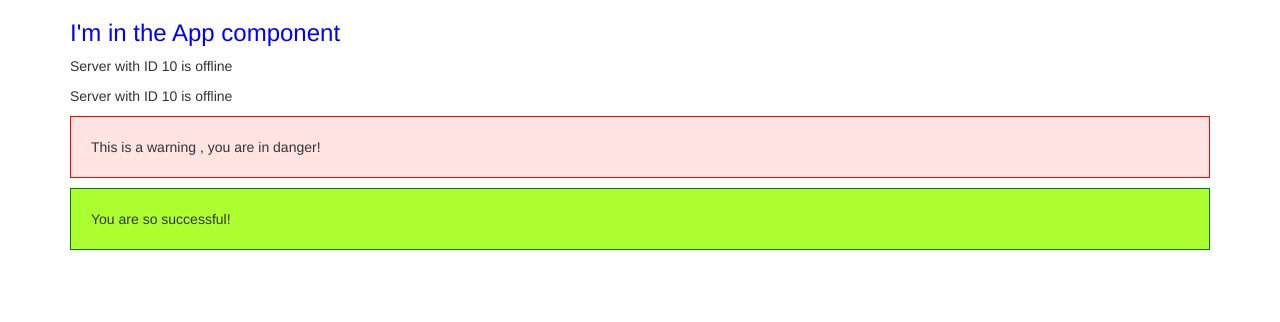
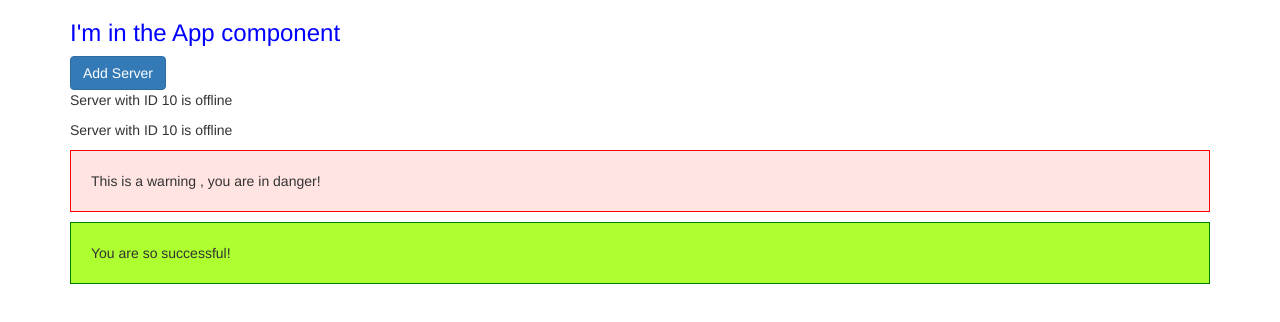
Before and after one commit to ZeroToHero-StepByStep/Angular2, an Angular app: page / in a window 1280 px wide. Shown: the top 322 px of the page. Built offline with nearby package versions, Linux system fonts and the light colour scheme.

Commit message:
24. Property binding

```diff
--- a/src/app/servers/servers.component.html
+++ b/src/app/servers/servers.component.html
@@ -1,4 +1,4 @@
 
-
+<button class="btn btn-primary" [disabled]="!allowNewServer">Add Server</button>
 <app-server></app-server>
 <app-server></app-server>
--- a/src/app/servers/servers.component.ts
+++ b/src/app/servers/servers.component.ts
@@ -3,13 +3,18 @@
 @Component({
   // selector: '[app-servers]',
   selector: '.app-servers',
-  template: '<app-server></app-server><app-server></app-server>',
+  // template: '<app-server></app-server><app-server></app-server>',
+  templateUrl: './servers.component.html',
   styleUrls: ['./servers.component.css']
   // styles: [`h3{ color:dodgerblue ;  }`]
 })
 export class ServersComponent implements OnInit {
-
-  constructor() { }
+  allowNewServer = false ;
+  constructor() {
+    setTimeout(() =>{
+      this.allowNewServer = true ;
+    },2000);
+  }
 
   ngOnInit() {
   }
```
